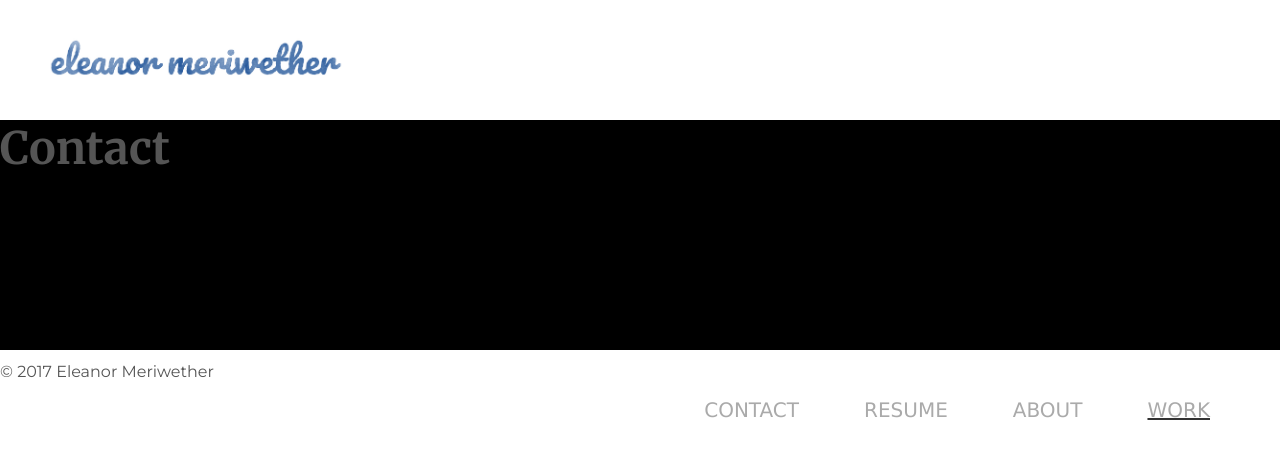
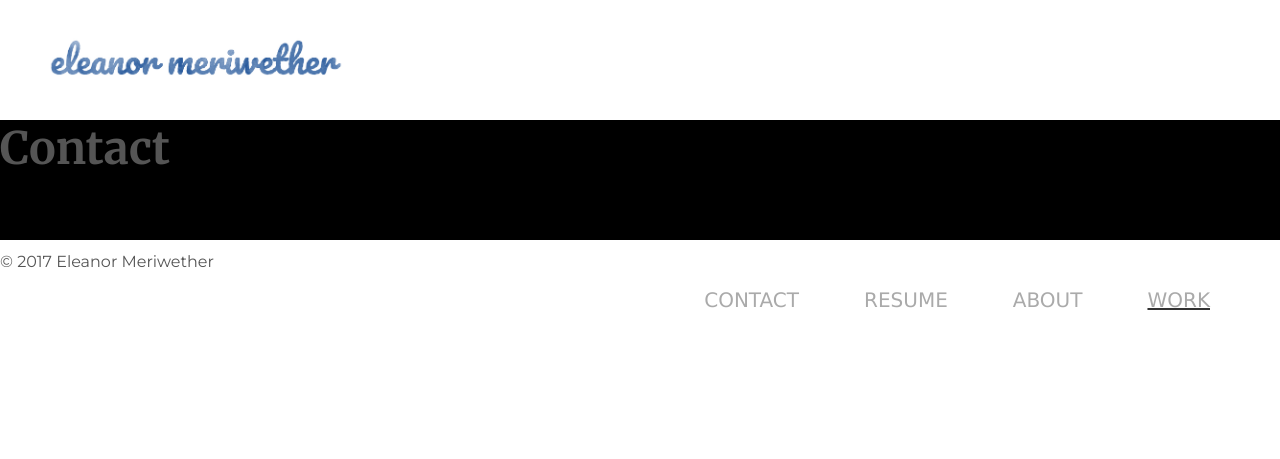
Before and after one commit to emeriwether/emeriwether.github.io, a Jekyll site: the page built from contact.html, in a window 1280 px wide. Shown: the top 459 px of the page. Built offline with Jekyll 4.4.1, drawn with Linux system fonts in a browser that asks for light colours; nearby versions of some CDN libraries.

Commit message:
decrease header height to 120

```diff
--- a/css/styles.css
+++ b/css/styles.css
@@ -22,7 +22,7 @@ h3 { font-family: 'Merriweather', serif; margin: 0 0 1.5em 0; font-size: 1em; fo
 
 
 /* Header */
-header { height: 230px; background: #000; position: relative; }
+header { height: 120px; background: #000; position: relative; }
 
 /*
 -----------
```
